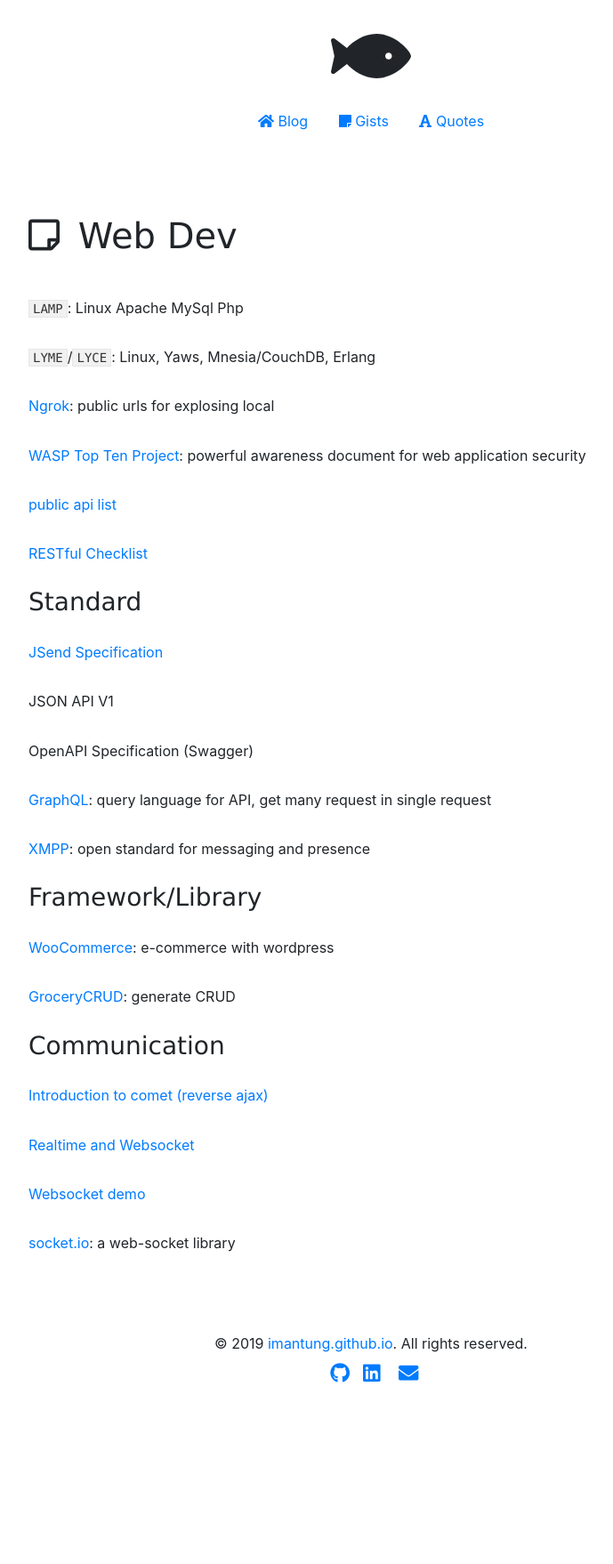
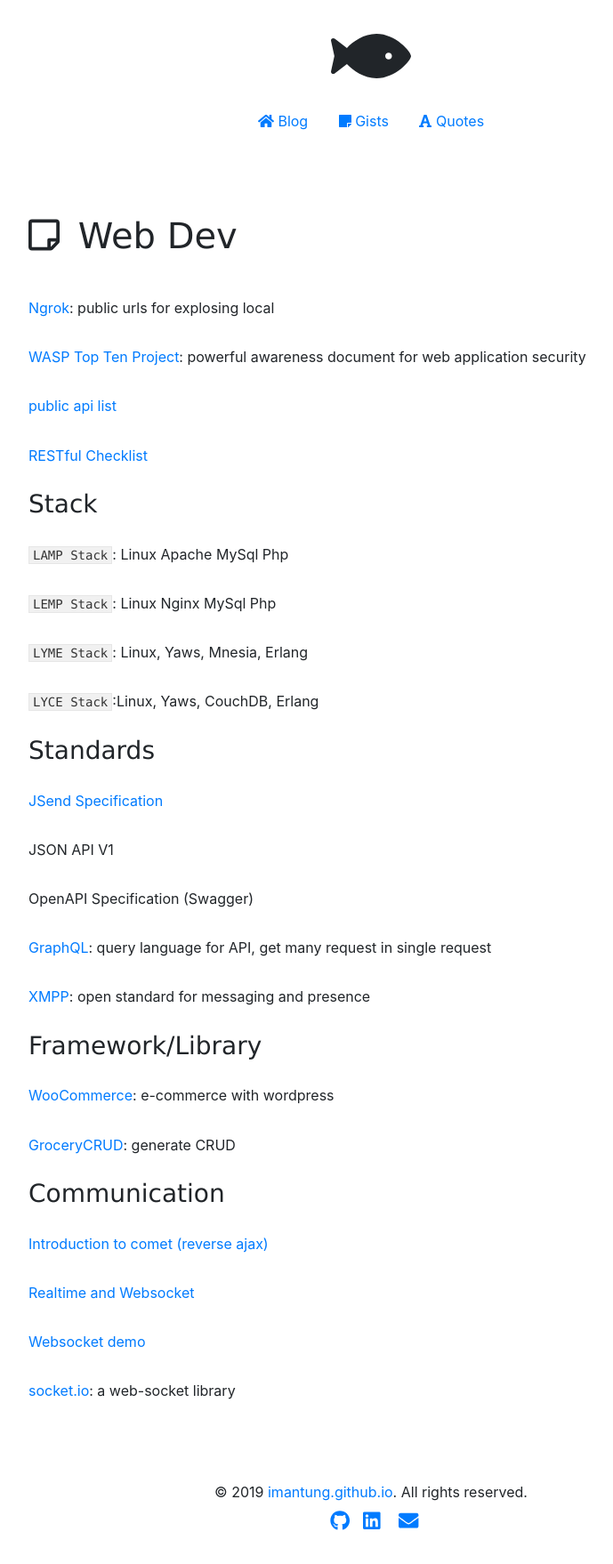
Before and after one commit to imantung/imantung.github.io, a Jekyll site: the page built from gist/web-dev.md, in a window 1280 px wide. Shown: the whole page at 89% size, without its empty margins (223-912 px from the left). Built offline with Jekyll 4.4.1, drawn with Linux system fonts in a browser that asks for light colours; before the commit the page ends 1592 px from its top, so only the background shows below that.

Commit message:
update content

```diff
--- a/gist/web-dev.md
+++ b/gist/web-dev.md
@@ -15,7 +12,17 @@
 
 [RESTful Checklist](https://blog.mwaysolutions.com/2014/06/05/10-best-practices-for-better-restful-api/)
 
-### Standard
+### Stack
+
+`LAMP Stack`: Linux Apache MySql Php
+
+`LEMP Stack`: Linux Nginx MySql Php
+
+`LYME Stack`: Linux, Yaws, Mnesia, Erlang
+
+`LYCE Stack`:Linux, Yaws, CouchDB, Erlang
+
+### Standards
 
 [JSend Specification](https://github.com/omniti-labs/jsend)
 
```
Also changed, not shown: other parts of gist/web-dev.md (+0 -3 lines), gist/apache.md (added, +12 -0 lines), gist/mac.md (+0 -9 lines).
